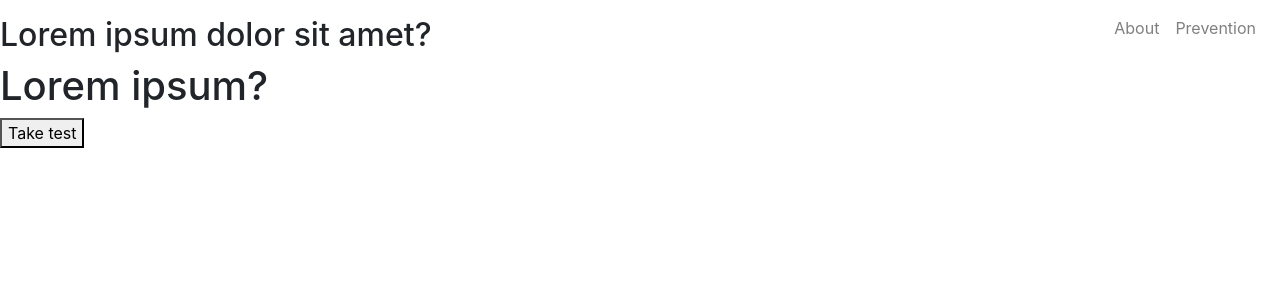
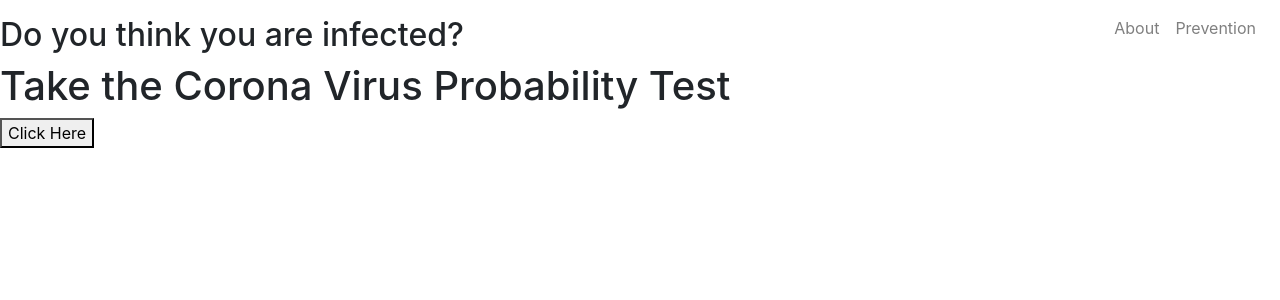
Before and after one commit to munirmaricar/Corona-Virus-Probability-Test, a Django app: page / in a window 1280 px wide. Shown: the top 300 px of the page. Run offline with Django 3.2, Linux system fonts and the light colour scheme; some libraries are stand-ins or nearby versions.

Commit message:
Editing the webpage and modifying README.md

```diff
--- a/corona_test/templates/homepage.html
+++ b/corona_test/templates/homepage.html
@@ -7,9 +7,9 @@
 {% block content %}
 <div class="row one" id="landingpage">
     <div class="col-md">
-        <h2 class="expl" id="e1">Lorem ipsum dolor sit amet?</h2>
-        <h1 class="expl" id="e2">Lorem ipsum?</h1>
-        <button id="testBtn">Take test</button>
+        <h2 class="expl" id="e1">Do you think you are infected?</h2>
+        <h1 class="expl" id="e2">Take the Corona Virus Probability Test</h1>
+        <button id="testBtn">Click Here</button>
     </div>
 </div>
 {% endblock %}
```
Also changed, not shown: Readme.md.
